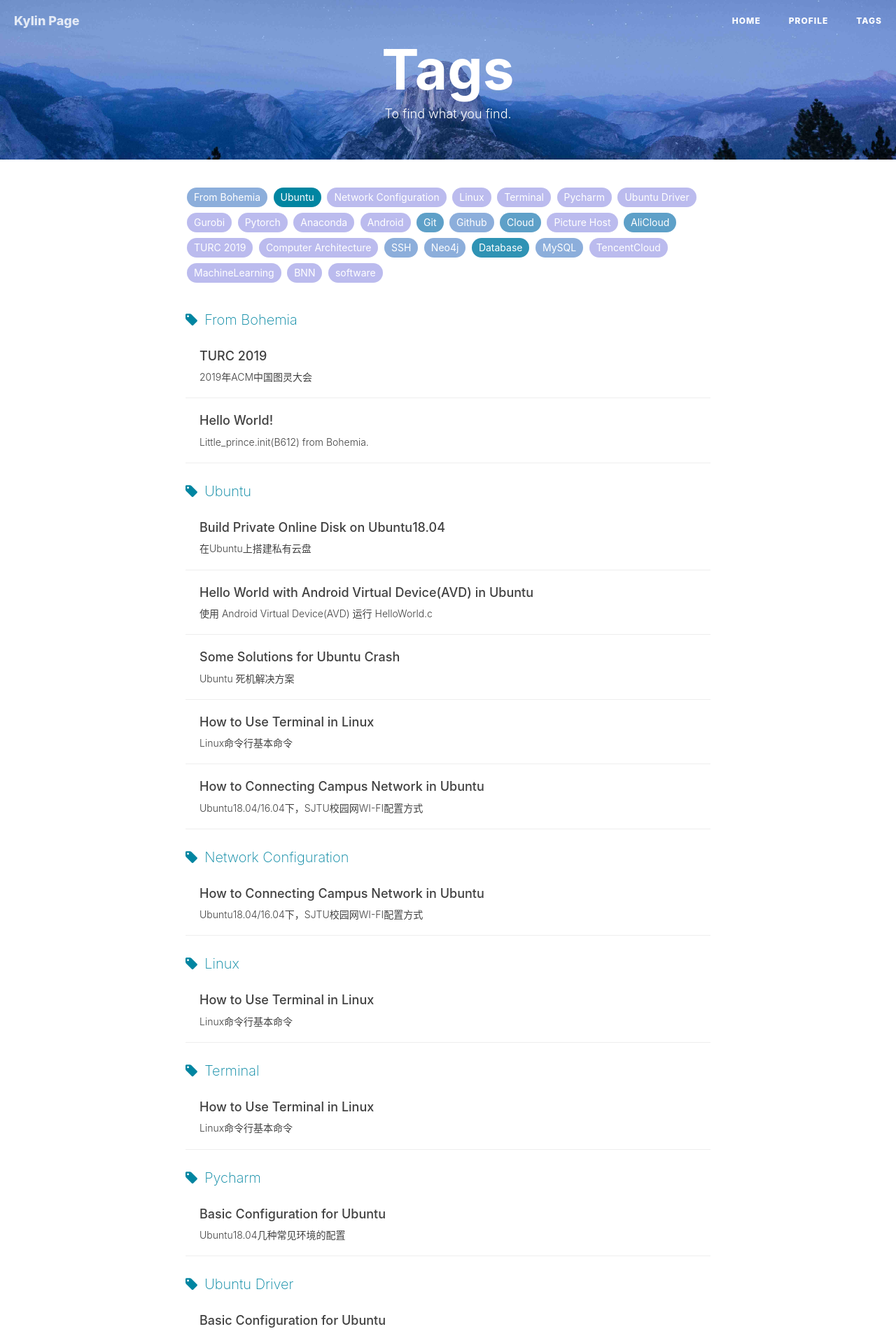
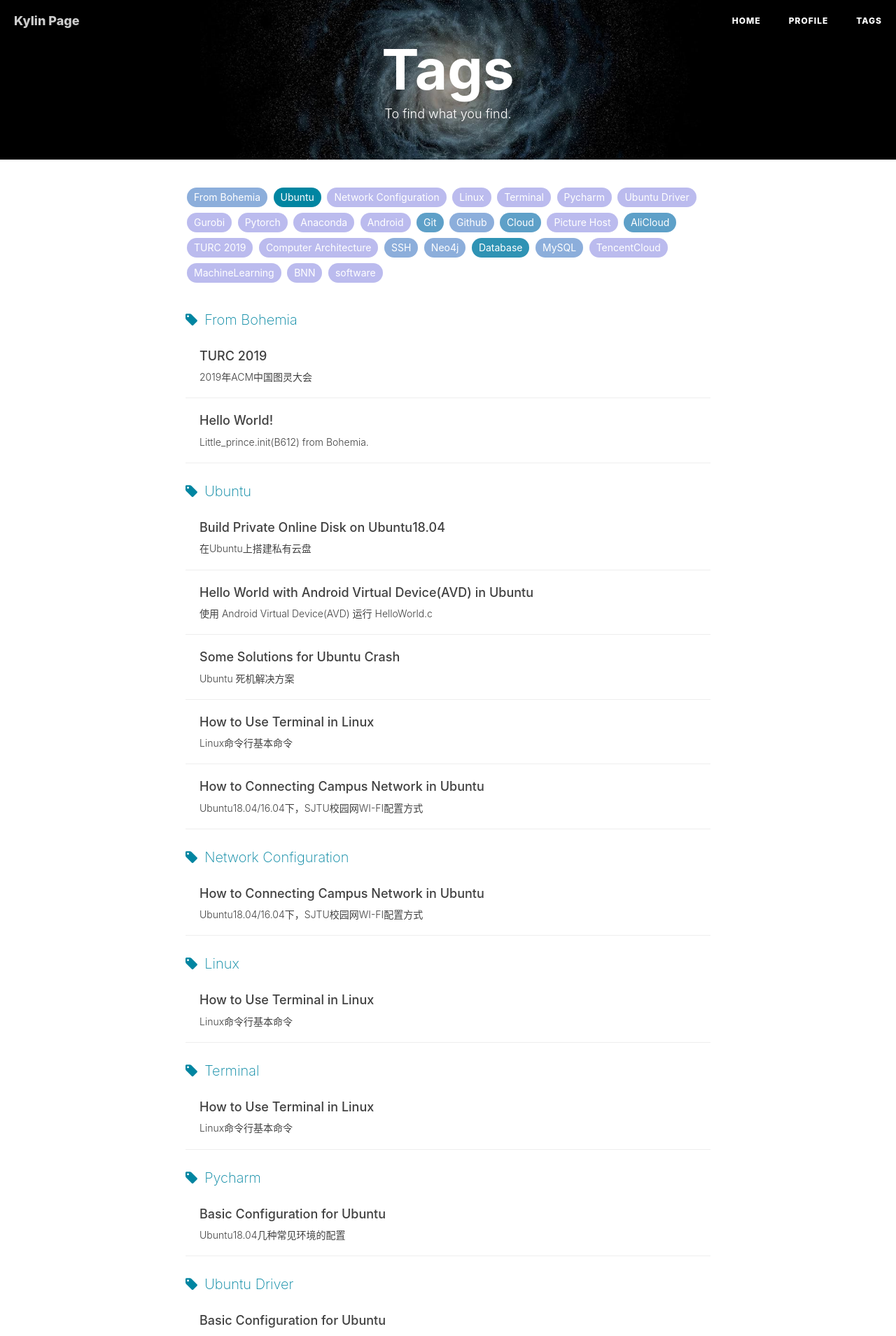
Before and after one commit to KylinC/KylinC.github.io, a Jekyll site: the page built from tags.html, in a window 1280 px wide. Shown: the top 1909 px of the page at 70% size. Built offline with Jekyll 4.4.1, drawn with Linux system fonts in a browser that asks for light colours; nearby versions of some CDN libraries; comment, search, counter and statistics services are not loaded.

Commit message:
github cookbook

```diff
--- a/404.html
+++ b/404.html
@@ -1,7 +1,7 @@
 ---
 layout: default
 description: "The Sky is so beautiful, isn't it?"
-header-img: "img/bg-sky-404.jpg"
+header-img: "img/post-bg-universe.jpg"
 permalink: /404.html
 ---
 
--- a/_config.yml
+++ b/_config.yml
@@ -1,7 +1,7 @@
 # Site settings
 title: Kylin Page
 SEOTitle: KylinChen | Blog
-header-img: img/bg-landscape.jpg
+header-img: img/post-bg-universe.jpg
 email: qilin_chan@icloud.com
 description: "Master degree candidate in THU"
 keyword: "Kylin, QilinChen, Qilin, KylinChen, 陈麒麟的博客, SJTU"
--- a/about.html
+++ b/about.html
@@ -2,7 +2,7 @@
 layout: page
 title: "Profile"
 description: "Master degree candidate in THU, interested in mobile computing and wireless sensors."
-header-img: "img/bg-landscape.jpg"
+header-img: "img/post-bg-universe.jpg"
 ---
 
 <!-- Language Selector -->
--- a/tags.html
+++ b/tags.html
@@ -2,7 +2,7 @@
 title: Tags
 layout: default
 description: To find what you find.
-header-img: "img/bg-landscape.jpg"
+header-img: "img/post-bg-universe.jpg"
 ---
 
 <!-- Page Header -->
```
Also changed, not shown: _posts/2023-02-08-WindowsSSH.md (+1 -1 lines).
